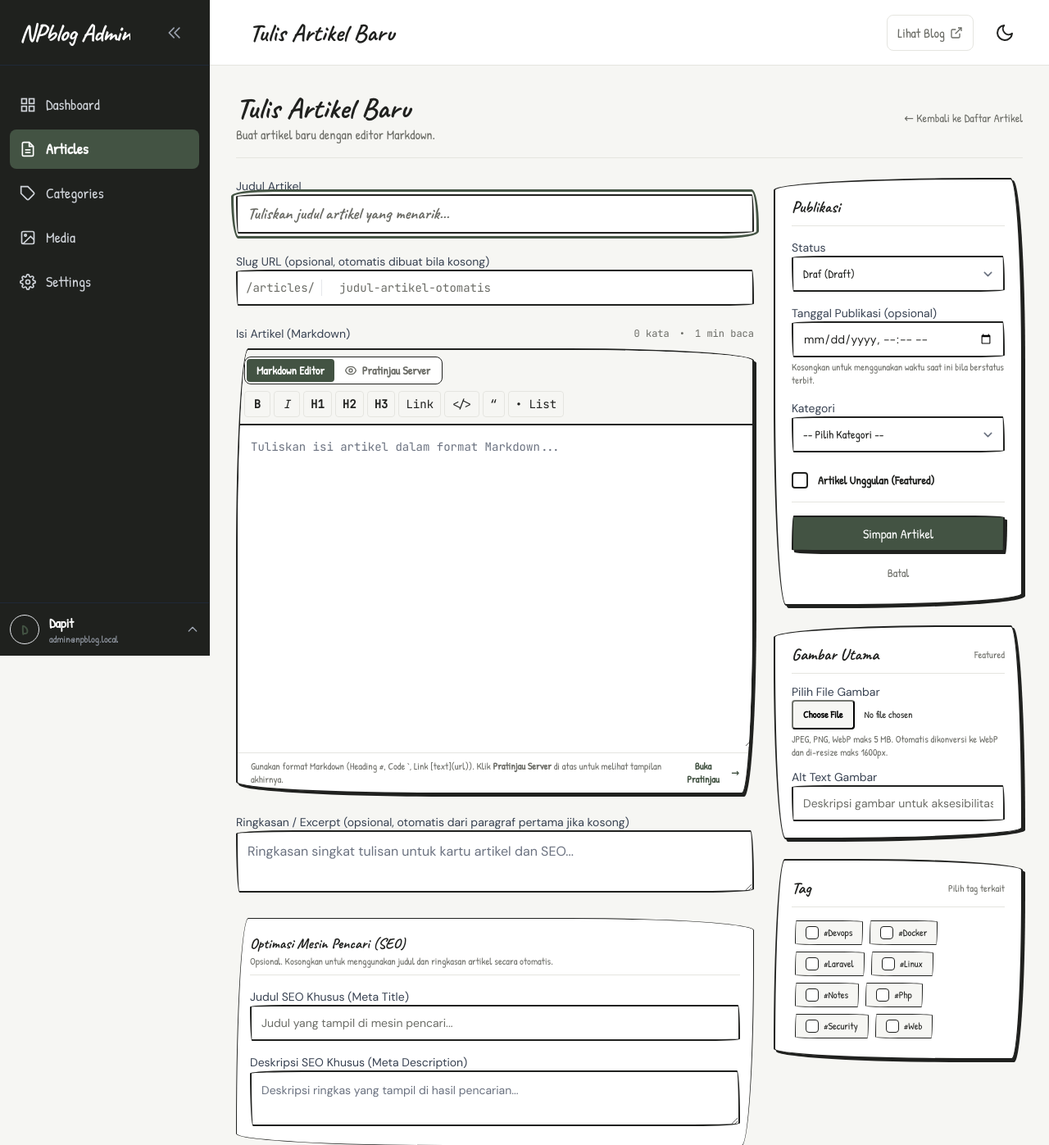
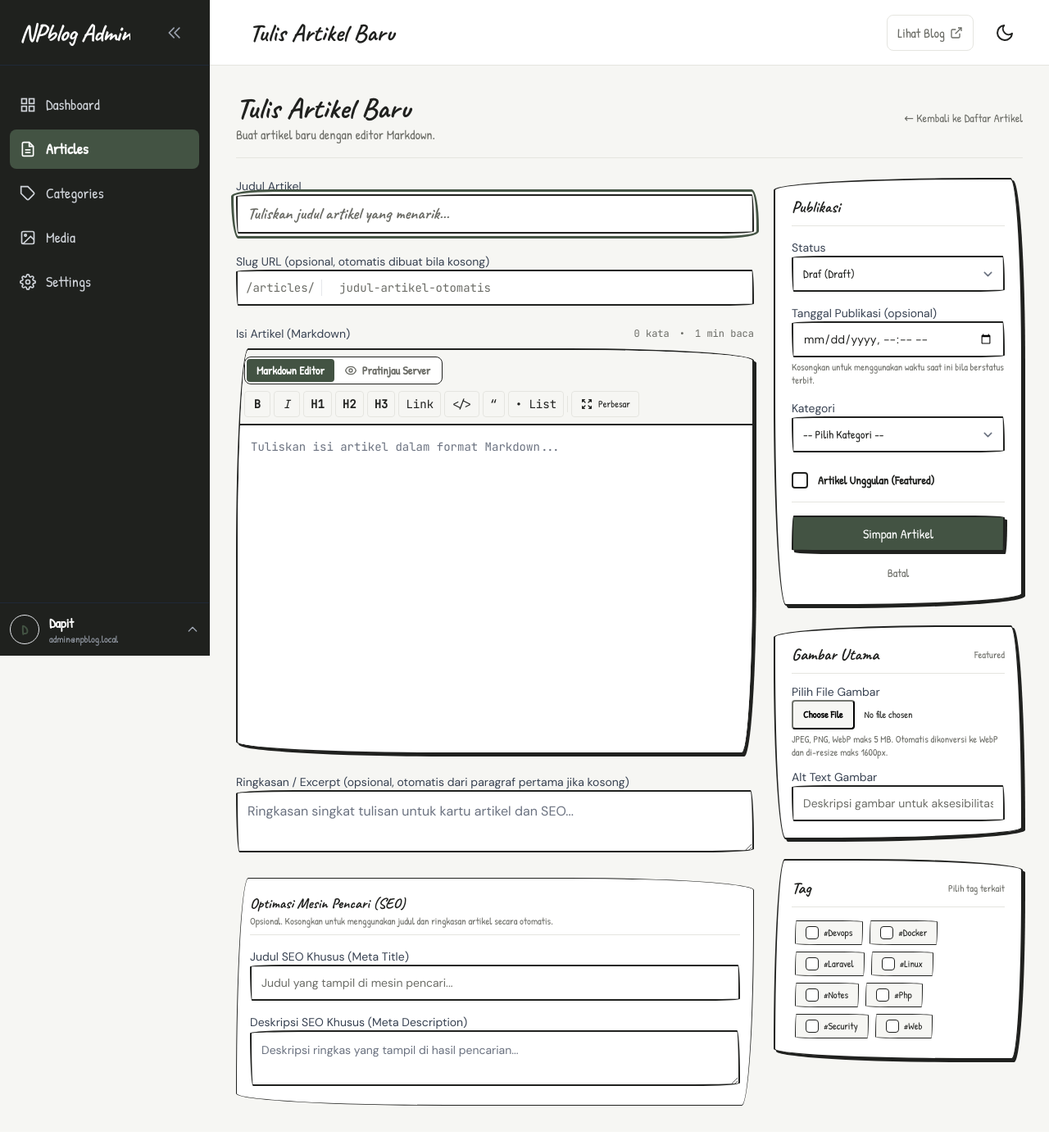
Before and after one commit to netph4ntom/npblog, a Laravel app: page /admin/articles/create in a window 1280 px wide. Shown: the top 1397 px of the page at 82% size. After the commit the page ends 1349 px from the top, so only its background shows below. Run offline with Laravel 12, Linux system fonts and the light colour scheme; a user stored in the database is signed in; data comes from the database, SQL or seed files in the repository; style sheets or scripts are compiled from the project's sources; parts of the project's set-up code (start-up, migrations or seed data) failed here and were passed over.

Commit message:
feat(editor): remove bottom tip bar and add fullscreen expand mode for markdown editor

```diff
--- a/resources/views/admin/articles/create.blade.php
+++ b/resources/views/admin/articles/create.blade.php
@@ -3,6 +3,7 @@
         function articleEditor(config = {}) {
             return {
                 tab: 'edit',
+                isFullscreen: false,
                 body: config.initialBody || '',
                 previewHtml: '',
                 loadingPreview: false,
@@ -11,6 +12,9 @@
                 title: config.initialTitle || '',
                 slug: config.initialSlug || '',
                 slugManuallyEdited: Boolean(config.initialSlug),
+                toggleFullscreen() {
+                    this.isFullscreen = !this.isFullscreen;
+                },
                 updateMetrics() {
                     const text = (this.body || '').trim();
                     const words = text ? text.split(/\s+/).filter(Boolean).length : 0;
@@ -214,10 +218,22 @@
                             </div>
                         </div>
 
+                        <!-- Fullscreen Backdrop -->
+                        <div
+                            x-show="isFullscreen"
+                            x-cloak
+                            class="fixed inset-0 bg-ink/75 backdrop-blur-xs z-40 transition-opacity"
+                            @click="isFullscreen = false"
+                        ></div>
+
                         <!-- Editor Tabs & Toolbar Container -->
-                        <div class="bg-surface border-2 border-ink sketch-radius-b sketch-shadow overflow-hidden">
+                        <div
+                            class="bg-surface border-2 border-ink transition-all"
+                            :class="isFullscreen ? 'fixed inset-2 sm:inset-6 z-50 flex flex-col sketch-radius-a shadow-2xl overflow-hidden' : 'sketch-radius-b sketch-shadow overflow-hidden'"
+                            @keydown.escape.window="if (isFullscreen) isFullscreen = false"
+                        >
                             <!-- Header with Tabs and Toolbar -->
-                            <div class="bg-bg border-b-2 border-ink p-2 flex flex-wrap items-center justify-between gap-2">
+                            <div class="bg-bg border-b-2 border-ink p-2 flex flex-wrap items-center justify-between gap-2 shrink-0">
                                 <!-- Mode Switcher (Edit / Preview) -->
                                 <div class="inline-flex rounded-lg border border-ink p-0.5 bg-surface font-ui text-sm">
                                     <button
@@ -244,7 +260,8 @@
                                 </div>
 
                                 <!-- Minimalist Markdown Toolbar (Visible in Edit mode) -->
-                                <div x-show="tab === 'edit'" class="flex items-center space-x-1 font-mono text-sm">
+                                <div class="flex items-center space-x-1 font-mono text-sm">
+                                    <div x-show="tab === 'edit'" class="flex items-center space-x-1">
                                         <button
                                             type="button"
                                             @click="insertToolbar('**', '**', 'teks tebal')"
@@ -318,33 +335,52 @@
                                             &bull; List
                                         </button>
                                     </div>
+
+                                    <!-- Separator before Fullscreen -->
+                                    <span class="w-px h-5 bg-border mx-1"></span>
+
+                                    <!-- Fullscreen / Expand Button -->
+                                    <button
+                                        type="button"
+                                        @click="toggleFullscreen()"
+                                        :title="isFullscreen ? 'Perkecil Editor (Esc)' : 'Perbesar Layar Penuh (Fullscreen)'"
+                                        class="px-2.5 py-1 rounded border border-border hover:border-ink hover:bg-surface min-h-[32px] flex items-center space-x-1.5 transition-colors"
+                                        :class="isFullscreen ? 'bg-accent-dark text-on-accent font-bold' : 'text-text hover:text-ink'"
+                                        aria-label="Perbesar layar penuh"
+                                    >
+                                        <svg x-show="!isFullscreen" class="w-4 h-4 stroke-current" fill="none" viewBox="0 0 24 24" stroke="currentColor" stroke-width="2">
+                                            <path stroke-linecap="round" stroke-linejoin="round" d="M4 8V4m0 0h4M4 4l5 5m11-5h-4m4 0v4m0-4l-5 5M4 16v4m0 0h4m-4 0l5-5m11 5l-5-5m5 5v-4m0 4h-4" />
+                                        </svg>
+                                        <svg x-show="isFullscreen" x-cloak class="w-4 h-4 stroke-current" fill="none" viewBox="0 0 24 24" stroke="currentColor" stroke-width="2">
+                                            <path stroke-linecap="round" stroke-linejoin="round" d="M9 9L4 4m0 0h4m-4 0v4m16 5l-5 5m5-5h-4m4 0v4M9 15l-5 5m0 0v-4m0 4h4m11-16l-5 5m5-5v4m0-4h-4" />
+                                        </svg>
+                                        <span class="font-ui text-xs" x-text="isFullscreen ? 'Perkecil' : 'Perbesar'"></span>
+                                    </button>
+                                </div>
                             </div>
 
                             <!-- Edit Area -->
-                            <div x-show="tab === 'edit'">
+                            <div x-show="tab === 'edit'" :class="isFullscreen ? 'flex-1 flex flex-col overflow-hidden min-h-0' : ''">
                                 <textarea
                                     id="body"
                                     name="body"
                                     x-ref="bodyTextarea"
                                     x-model="body"
                                     @input="updateMetrics()"
-                                    rows="18"
-                                    class="w-full p-4 font-mono text-sm bg-surface text-text focus:outline-none border-0 resize-y"
+                                    :rows="isFullscreen ? 28 : 18"
+                                    class="w-full p-4 font-mono text-sm bg-surface text-text focus:outline-none border-0"
+                                    :class="isFullscreen ? 'flex-1 h-full resize-none overflow-y-auto' : 'resize-y min-h-[360px]'"
                                     placeholder="Tuliskan isi artikel dalam format Markdown..."
                                     required
                                 >{{ old('body') }}</textarea>
-
-                                <div class="px-4 py-2 bg-bg/60 border-t border-border text-xs font-ui text-text-secondary flex items-center justify-between">
-                                    <span>Gunakan format Markdown (Heading #, Code `, Link [text](url)). Klik <strong>Pratinjau Server</strong> di atas untuk melihat tampilan akhirnya.</span>
-                                    <button type="button" @click="fetchPreview()" class="text-accent-dark hover:underline font-bold flex items-center space-x-1">
-                                        <span>Buka Pratinjau</span>
-                                        <span>&rarr;</span>
-                                    </button>
-                                </div>
                             </div>
 
                             <!-- Preview Area -->
-                            <div x-show="tab === 'preview'" class="p-6 bg-surface min-h-[400px] overflow-y-auto">
+                            <div
+                                x-show="tab === 'preview'"
+                                class="p-6 bg-surface overflow-y-auto"
+                                :class="isFullscreen ? 'flex-1 min-h-0' : 'min-h-[400px]'"
+                            >
                                 <template x-if="loadingPreview">
                                     <div class="py-12 text-center text-text-secondary font-ui">
                                         <svg class="animate-spin w-6 h-6 mx-auto mb-2 text-accent-dark" fill="none" viewBox="0 0 24 24">
```
Also changed, not shown: resources/views/admin/articles/edit.blade.php (+51 -15 lines). Lines whose indentation alone changed are shown as unchanged.
